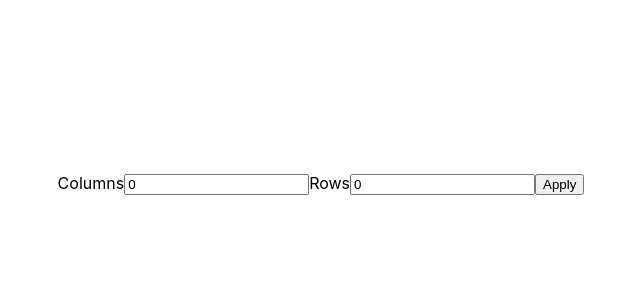
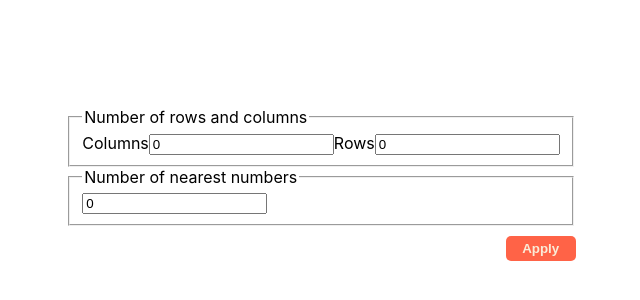
Before and after one commit to Legrito/user-data-table, a React (Create React App) app: page / in a window 1280 px wide. Shown: the part 216-516 px from the top of the page, without its empty margins (319-959 px from the left). Built offline with nearby package versions, Linux system fonts and the light colour scheme.

Commit message:
Add percent values

```diff
--- a/package.json
+++ b/package.json
@@ -14,6 +14,7 @@
     "react-dom": "^18.2.0",
     "react-scripts": "5.0.1",
     "typescript": "^4.9.5",
+    "uniqid": "^5.4.0",
     "web-vitals": "^2.1.4"
   },
   "scripts": {
@@ -39,5 +40,8 @@
       "last 1 firefox version",
       "last 1 safari version"
     ]
+  },
+  "devDependencies": {
+    "@types/uniqid": "^5.3.2"
   }
 }
--- a/src/App.css
+++ b/src/App.css
@@ -19,3 +19,34 @@ td {
 .table {
   width: 100%;
 }
+
+button {
+  background-color: unset;
+  border: unset;
+}
+
+.button {
+  display: inline-block;
+  margin-left: auto;
+  margin-top: 10px;
+  font-weight: 700;
+  background-color: tomato;
+  color: antiquewhite;
+  width: 70px;
+  height: 25px;
+  border-radius: 5px;
+  padding: 5px;
+  display: flex;
+  align-items: center;
+  justify-content: center;
+  cursor: pointer;
+  transition: all 0.4s;
+}
+
+.button:hover {
+  transform: scale(1.05);
+}
+
+.row__cell::after {
+  content: attr(data-percentage);
+}
--- a/src/App.tsx
+++ b/src/App.tsx
@@ -8,11 +8,12 @@ import "./App.css";
 export interface IMatrix {
   rows: number;
   cols: number;
+  amount: number;
 }
 
 interface IAppContext {
   matrix: IMatrix | null;
-  handleContextUpdate: (a: number, b: number) => void;
+  handleContextUpdate: (a: number, b: number, c: number) => void;
 }
 
 export const AppContext = createContext<IAppContext | null>(null);
@@ -20,8 +21,8 @@ export const AppContext = createContext<IAppContext | null>(null);
 const App = () => {
   const [matrix, setMatrix] = useState<IMatrix | null>(null);
 
-  const handleContextUpdate = (rows: number, cols: number) => {
-    setMatrix({ rows, cols });
+  const handleContextUpdate = (rows: number, cols: number, amount: number) => {
+    setMatrix({ rows, cols, amount });
   };
 
   return (
--- /dev/null
+++ b/src/components/RowCell.tsx
@@ -0,0 +1,46 @@
+import { useState, memo, useEffect } from "react";
+
+interface Props {
+  amount: number;
+  colNum: number;
+  onClick: (newValue: number, colNum: number) => void;
+  percent: string;
+}
+
+const RowCell = ({ amount, colNum, onClick, percent }: Props) => {
+  const [value, setValue] = useState(amount);
+
+  // const handleClick = (e: React.MouseEvent<HTMLButtonElement>) => {
+  //   e.preventDefault();
+  //   const newValue = value + 1;
+  //   setValue(newValue);
+  //   if (newValue > amount) {
+  //     onClick(newValue, colNum); // only trigger callback if value increased
+  //   }
+  // };
+  const handleClick = (e: React.MouseEvent<HTMLButtonElement>) => {
+    e.preventDefault();
+    setValue(prev => {
+      const newValue = prev + 1;
+      if (newValue > amount) {
+        onClick(newValue, colNum); // only trigger callback if value increased
+      }
+      return newValue;
+    });
+  };
+
+  return (
+    <button
+      className="row__cell"
+      data-percentage={percent}
+      data-col={colNum}
+      value={value}
+      type="button"
+      onClick={handleClick}
+    >
+      {value}
+    </button>
+  );
+};
+
+export default RowCell;
--- a/src/components/TableRow.tsx
+++ b/src/components/TableRow.tsx
@@ -1,37 +1,87 @@
-type CellId = number; // unique value for all table
+import { createContext, useEffect, useState, memo, useCallback } from "react";
+import RowCell from "./RowCell";
+import uniqid from "uniqid";
+
+type CellId = string; // unique value for all table
 type CellValue = number; // three digit random number
 
-type Cell = {
+export type Cell = {
   id: CellId;
   amount: CellValue;
 };
 
 interface Props {
   rowName: string;
+  rowNum: number;
   cols: number;
+  getValue: (a: Cell[]) => void;
+  id: string;
 }
 
-const TableRow = ({ rowName, cols }: Props) => {
+const getArray = (cols: number): Cell[] => {
+  return Array.from({ length: cols }, (_, i) => ({
+    id: uniqid(),
+    amount: Math.floor(Math.random() * 900) + 100,
+  }));
+};
+
+const TableRow = memo(({ rowName, rowNum, cols, getValue, id }: Props) => {
+  const [cellValues, setCellValues] = useState(getArray(cols));
+  const [rowSum, setRowSum] = useState(
+    cellValues.reduce((acc, num) => acc + num.amount, 0)
+  );
+  const [isSumHovered, setIsSumHovered] = useState(false);
+
+  useEffect(() => {
+    const newSum = cellValues.reduce((acc, num) => acc + num.amount, 0);
+    setRowSum(newSum);
+  }, [cellValues]);
+
   if (cols === 0) {
     return null;
   }
-  // let cols = 4;
-  let cellValues: Cell[] = Array.from({ length: cols }, (_, i) => ({
-    id: i,
-    amount: Math.floor(Math.random() * 900) + 100,
-  }));
+
+  const handleValueChange = (newValue: number, colNum: number) => {
+    const newCellValues = cellValues.map((cell, index) => {
+      if (index === colNum - 1) {
+        return { ...cell, amount: newValue };
+      } else {
+        return cell;
+      }
+    });
+    setCellValues(newCellValues);
+    getValue(cellValues);
+  };
+
+  const handleHoverSum = () => {
+    setIsSumHovered(true);
+  };
+  const handleLeave = () => {
+    setIsSumHovered(false);
+  };
 
   return (
-    <tr>
+    <tr className={`table__row`}>
       <td>{rowName}</td>
-      {cellValues.map(val => (
-        <td id={`${val.id}`} key={val.amount}>
-          {val.amount}
+      {cellValues.map((val, id) => (
+        <td id={`${val.id}`} key={uniqid()}>
+          <RowCell
+            colNum={id + 1}
+            amount={val.amount}
+            onClick={handleValueChange}
+            percent={
+              isSumHovered
+                ? `-->${((val.amount / rowSum) * 100).toFixed(2)}%`
+                : ""
+            }
+          />
         </td>
       ))}
-      <th>Sum values</th>
+      <td onMouseOver={handleHoverSum} onMouseLeave={handleLeave}>
+        {rowSum}
+      </td>
     </tr>
   );
-};
+});
 
 export default TableRow;
--- a/src/components/TableWrap.tsx
+++ b/src/components/TableWrap.tsx
@@ -1,9 +1,64 @@
-import { useContext } from "react";
+import {
+  useCallback,
+  useContext,
+  useEffect,
+  useState,
+  memo,
+  useRef,
+  MutableRefObject,
+} from "react";
 import TableRow from "./TableRow";
 import { AppContext } from "../App";
+import { Cell } from "./TableRow";
+import uniqid from "uniqid";
+
+const getAvarageArr = (cols: number, rows: number): number[] => {
+  let arr: number[] = [];
+  let cells = document.querySelectorAll(`.table__row > td > button`);
+
+  for (let i = 1; i <= cols; i++) {
+    let sum = 0;
+    cells.forEach(el => {
+      if (Number(el.getAttribute("data-col")) === i) {
+        sum += Number(el.getAttribute("value"));
+      }
+    });
+    arr.push(Number((sum / rows).toFixed(2)));
+  }
+
+  return arr;
+};
 
 const TableWrap = () => {
   const context = useContext(AppContext);
+  // const [cellsValue, setCellsValue] = useState<(Cell | Cell[])[]>([]);
+  const cellsValue = useRef<Cell[][]>([]);
+  const [avarageVal, setAvarageVal] = useState<number[]>([]);
+
+  useEffect(() => {
+    if (context === null || context?.matrix === null) {
+      return;
+    }
+
+    const {
+      matrix: { rows, cols },
+    } = context;
+
+    setAvarageVal(getAvarageArr(cols, rows));
+  }, [context]);
+
+  useEffect(() => {
+    console.log(cellsValue.current);
+  });
+
+  // const handleSetCellValue = (value: Cell[]) => {
+  //   setCellsValue(prevState => {
+  //     return [...prevState, value];
+  //   });
+  // };
+  const handleSetCellValue = (value: Cell[]) => {
+    cellsValue.current = [...cellsValue.current, value];
+  };
 
   if (context === null || context?.matrix === null) {
     return null;
@@ -26,15 +81,34 @@ const TableWrap = () => {
         <tr>
           <th></th>
           {colsNames.map(val => (
-            <td key={val}>{val}</td>
+            <td key={uniqid()}>{val}</td>
           ))}
           <th>Sum values</th>
         </tr>
       </thead>
       <tbody>
-        {rowsNames.map(val => (
-          <TableRow key={val} rowName={val} cols={matrix.cols} />
-        ))}
+        {rowsNames.map((val, idx) => {
+          const id = uniqid();
+          return (
+            <TableRow
+              key={id}
+              id={id}
+              rowName={val}
+              rowNum={idx + 1}
+              cols={matrix.cols}
+              getValue={handleSetCellValue}
+            />
+          );
+        })}
+        <tr>
+          <td>Average values</td>
+          {avarageVal.map((val, id) => (
+            <td id={uniqid()} key={uniqid()}>
+              {val}
+            </td>
+          ))}
+          <td></td>
+        </tr>
       </tbody>
     </table>
   );
--- a/src/components/UserInputForm.tsx
+++ b/src/components/UserInputForm.tsx
@@ -11,11 +11,17 @@ export const UserInputContext = createContext<IUserInput | null>(null);
 const UserInputForm = () => {
   const [rows, setRows] = useState(0);
   const [cols, setCols] = useState(0);
+  const [amount, setAmount] = useState(0);
   const context = useContext(AppContext);
 
   const handleClick = () => {
-    if (context?.handleContextUpdate && rows > 0 && cols > 0) {
-      context.handleContextUpdate(rows, cols);
+    if (
+      context?.handleContextUpdate &&
+      rows > 0 &&
+      cols > 0 &&
+      amount < rows * cols
+    ) {
+      context.handleContextUpdate(rows, cols, amount);
     }
   };
 
@@ -25,6 +31,8 @@ const UserInputForm = () => {
         return setCols(+e.target.value);
       case "rows":
         return setRows(+e.target.value);
+      case "amount":
+        return setAmount(+e.target.value);
       default:
         return null;
     }
@@ -32,11 +40,18 @@ const UserInputForm = () => {
 
   return (
     <form className="user-input__form">
-      <label htmlFor="cols">Columns</label>
-      <input value={cols} id="cols" onChange={handleChange} />
-      <label htmlFor="rows">Rows</label>
-      <input value={rows} id="rows" onChange={handleChange} />
-      <button type="button" onClick={handleClick}>
+      <fieldset>
+        <legend>Number of rows and columns</legend>
+        <label htmlFor="cols">Columns</label>
+        <input value={cols} id="cols" onChange={handleChange} />
+        <label htmlFor="rows">Rows</label>
+        <input value={rows} id="rows" onChange={handleChange} />
+      </fieldset>
+      <fieldset>
+        <legend>Number of nearest numbers</legend>
+        <input value={amount} id="amount" onChange={handleChange} />
+      </fieldset>
+      <button className="button" type="button" onClick={handleClick}>
         Apply
       </button>
     </form>
```
Also changed, not shown: 1 other file (tests, documents, lock files or other folders).
